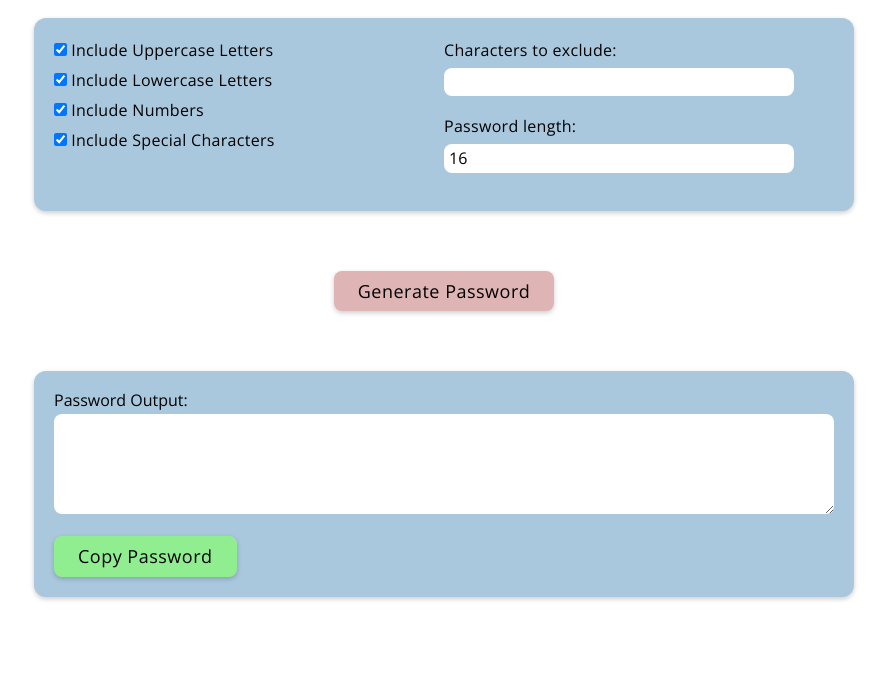
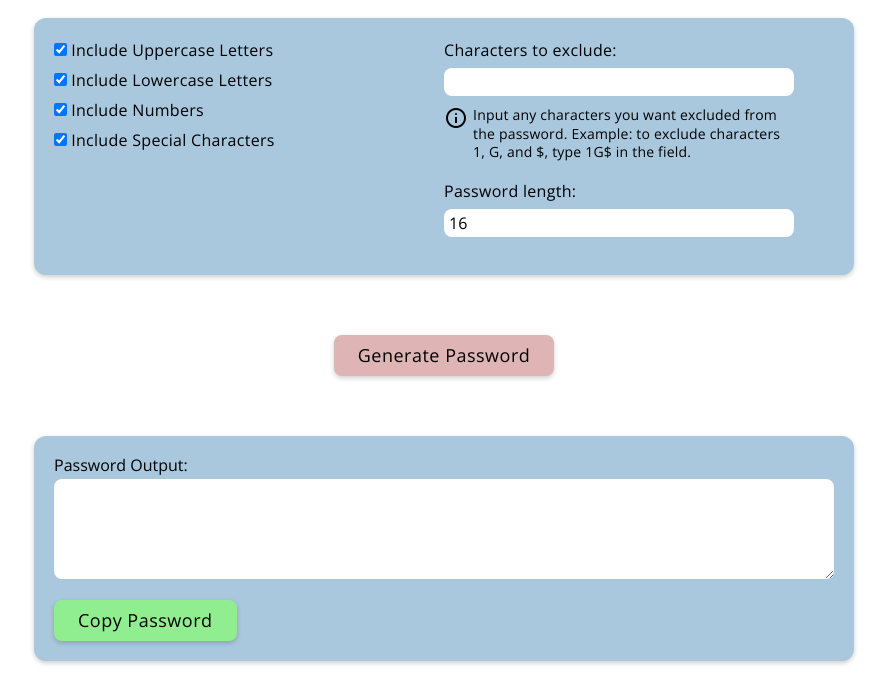
Before and after one commit to dhannsamaid/password-generator, a plain HTML site: page index.html in a window 1280 px wide. Shown: the part 101-800 px from the top of the page, without its empty margins (196-1083 px from the left). Drawn offline with nearby package versions, Linux system fonts and the light colour scheme.

Commit message:
helper text

```diff
--- a/index.html
+++ b/index.html
@@ -7,6 +7,7 @@
     <link rel="preconnect" href="https://fonts.googleapis.com">
     <link rel="preconnect" href="https://fonts.gstatic.com" crossorigin>
     <link href="https://fonts.googleapis.com/css2?family=Open+Sans:wght@300;400;700&family=Ubuntu+Mono:wght@400;700&display=swap" rel="stylesheet">
+    <link rel="stylesheet" href="https://fonts.googleapis.com/css2?family=Material+Symbols+Outlined:opsz,wght,FILL,GRAD@20..48,100..700,0..1,-50..200" />
     <link rel="stylesheet" href="normalize.css">
     <link rel="stylesheet" href="style.css">
 
@@ -40,8 +41,12 @@
                     </div>
                     <div class="field-inputs">
                         <fieldset class="exclusions-field">
-                            <label for="exclusions">Characters to exclude:</label>
+                            <label for="exclusions">Characters to exclude: </label>
                             <input type="text" name="exclusions" id="exclusions">
+                            <div class="desc">
+                                <span class="material-symbols-outlined">info</span>
+                                <p>Input any characters you want excluded from the password. Example: to exclude characters 1, G, and $, type 1G$ in the field.</p>
+                            </div>
                         </fieldset>
                         <fieldset class="password-length">
                             <label for="passlength">Password length:</label>
--- a/style.scss
+++ b/style.scss
@@ -143,6 +143,19 @@ label {
                                 box-shadow: unset;
                             }
                         }
+                        .desc {
+                            display: flex;
+                            gap: 5px;
+                            align-items: flex-start;
+                            margin: 10px 0 0 0;
+                            p {
+                                font-size: 14px;
+                                line-height: 1.3;
+                                letter-spacing: .2px;
+                                margin: 0;
+                            }
+
+                        }
                     }
                 }
                 button {
```
Also changed, not shown: style.css, 1 other file.
